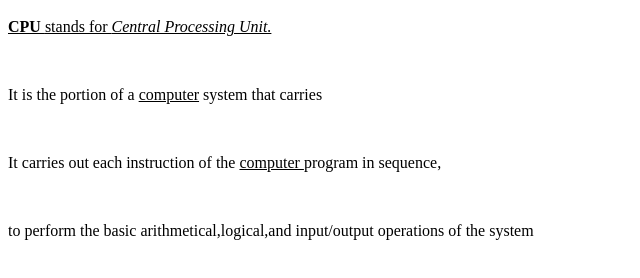
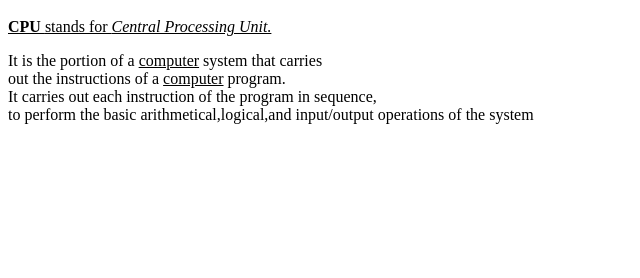
Before and after one commit to iamneo-production/befaedafdecadaeccdfffebaeceaec, a plain HTML site: page public/index.html in a window 1280 px wide. Shown: the part 48-326 px from the top of the page, without its empty margins (0-640 px from the left). Drawn offline with Linux system fonts and the light colour scheme.

Commit message:
Backup Commit

```diff
--- a/public/index.html
+++ b/public/index.html
@@ -5,9 +5,10 @@
 </head>
 <body>
 <h1>CPU</h1>
-<p><u><b>CPU </b> stands for <i> Central Processing Unit.</i></u></p><br>
-<p> It is the portion of a <u>computer</u> system that carries </p><br>
-<p>It carries out each instruction of the <u> computer </u>program in sequence,</p><br>
-<p> to perform the basic arithmetical,logical,and input/output operations of the system</p>
+<p><u><b>CPU </b> stands for <i> Central Processing Unit.</i></u><br>
+<p> It is the portion of a <u>computer</u> system that carries<br>
+out the instructions of a <u> computer</u> program.<br>
+It carries out each instruction of the program in sequence,<br>
+ to perform the basic arithmetical,logical,and input/output operations of the system
 </body>
 </html>
```
